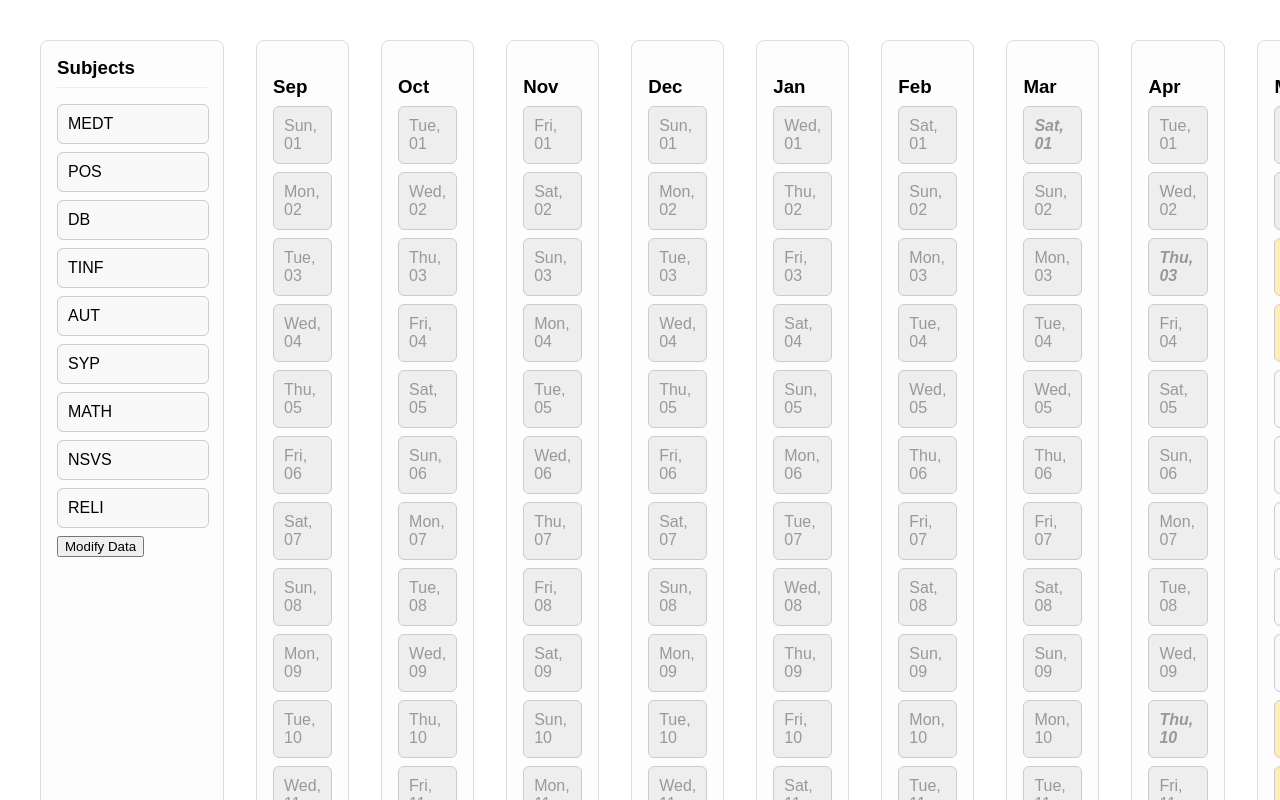
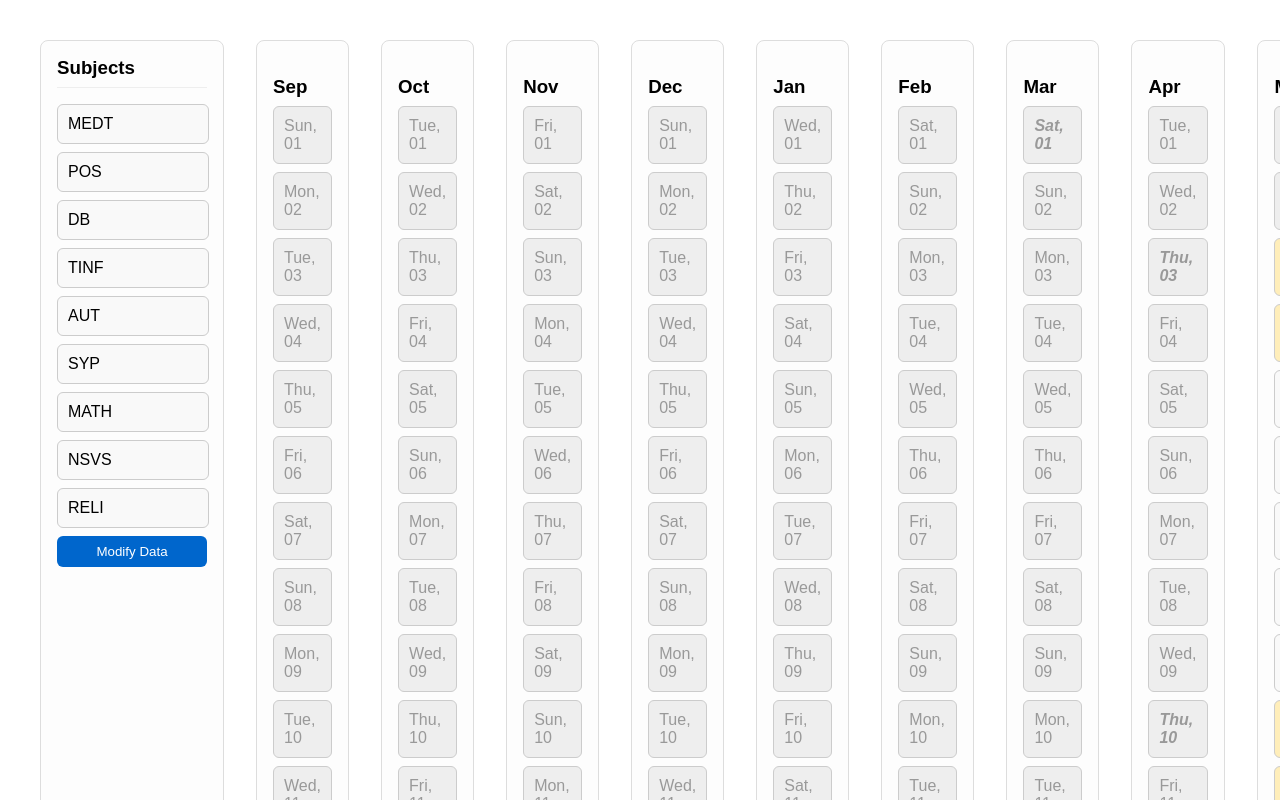
Before and after one commit to kiDra94/today-i-learned, a Vue app: page / in a window 1280 px wide. Shown: the top 800 px of the page. Built offline with nearby package versions, Linux system fonts and the light colour scheme; data requests are answered from the project's data file.

Commit message:
adjusted css for btn

```diff
--- a/src/App.vue
+++ b/src/App.vue
@@ -207,7 +207,7 @@ function openPopupModify() {
         @click="showSubjectTil(subject)" :class="{ active: selectedSubjects.includes(subject.desc) }">
         {{ subject.desc }}
       </div>
-      <button class="subject" @click="openPopupModify()">Modify Data</button>
+      <button id="modifySbjData" class="subject" @click="openPopupModify()">Modify Data</button>
     </div>
 
     <div class="month" v-for="month in months(from, to)" :key="month.format('YYYY-MM')">
@@ -413,6 +413,21 @@ function openPopupModify() {
   /* Stelle sicher, dass es vorne liegt */
 }
 
+#modifySbjData {
+  padding: 8px 14px;
+  border: none;
+  border-radius: 6px;
+  cursor: pointer;
+  background-color: #0066cc;
+  color: #fff;
+  transition: background 0.3s;
+  width: 100%; /* Optional, je nach Bedarf */
+}
+
+#modifySbjData:hover {
+  background-color: #004999;
+}
+
 .overlay {
   position: fixed;
   top: 0;
```
